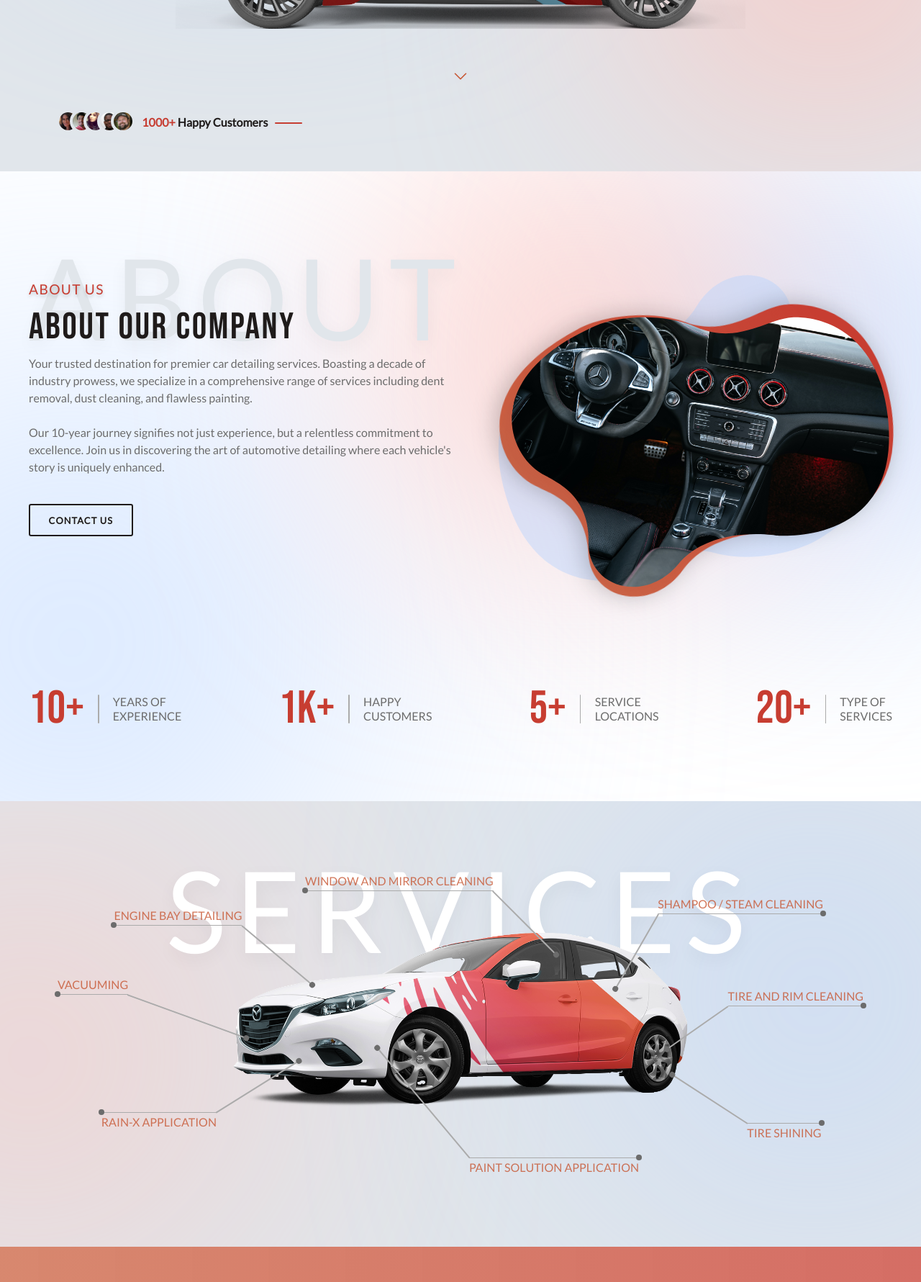
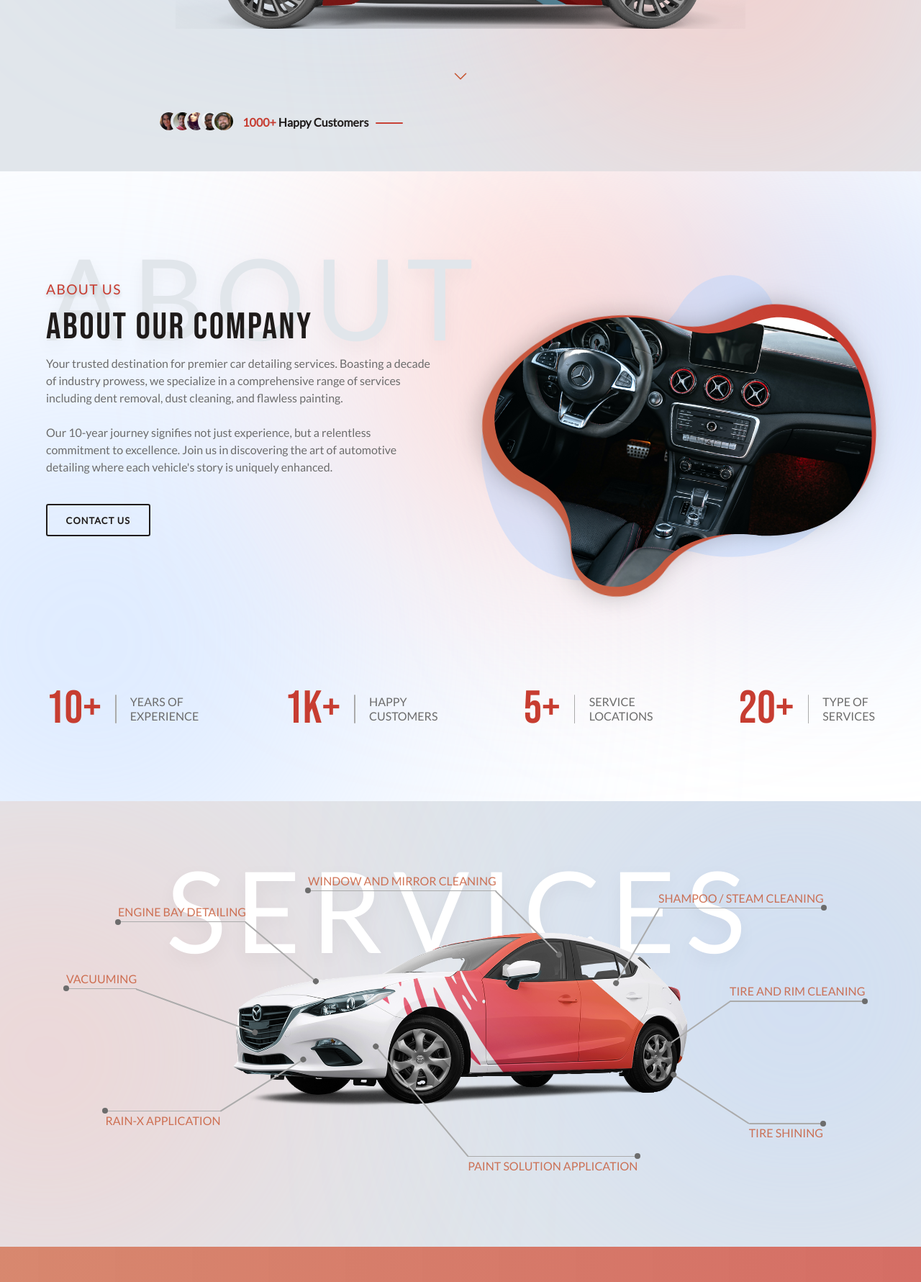
Before and after one commit to Sohail0707/pentagon_detailing, a PHP site: page / in a window 1280 px wide. Shown: the part 560-2341 px from the top of the page at 72% size. Run offline with PHP 8.4, Linux system fonts and the light colour scheme.

Commit message:
responsive from 1200px

```diff
--- a/css/general.css
+++ b/css/general.css
@@ -54,7 +54,7 @@ main {
   position: absolute;
   top: 0;
   width: 100%;
-  padding: 0 6.4rem;
+  padding: 0 8rem;
   z-index: 1;
 }
 
@@ -72,13 +72,15 @@ main {
   left: 50%;
   transform: translate(-50%, -50%);
   display: flex;
+  width: max-content;
   list-style: none;
   gap: 3.2rem;
 }
 
 .nav_link:is(:link, :visited) {
-  display: inline-block;
+  display: flex;
   text-decoration: none;
+  line-height: 1;
   text-transform: uppercase;
   letter-spacing: 0.136rem;
   font-size: 1.6rem;
@@ -106,11 +108,11 @@ main {
 
 .footer {
   background: var(--primary_dark);
-  padding: 8rem 0;
+  padding: 8rem 8rem;
 }
 
 .footer_container {
-  width: 150rem;
+  max-width: 150rem;
   margin: 0 auto;
   display: grid;
   grid-template-columns: repeat(4, auto);
--- a/css/home_query.css
+++ b/css/home_query.css
@@ -1,4 +1,16 @@
-@media (max-width: 1692px) {
+@media (min-width: 125em) {
+  html {
+    font-size: 68.75%;
+  }
+}
+
+@media (min-width: 143em) {
+  html {
+    font-size: 75%;
+  }
+}
+
+@media (max-width: 106em) {
   html {
     font-size: 50%;
   }
--- a/css/index.css
+++ b/css/index.css
@@ -12,7 +12,7 @@ header {
 
 .header_container {
   position: relative;
-  width: 150rem;
+  max-width: 150rem;
   margin: 0 auto;
   padding: 20rem 0 15rem 0;
   /* background-color: darkseagreen; */
@@ -71,6 +71,7 @@ header .highlight_txt {
   gap: 2rem;
 
   height: 100%;
+  padding: 0 8rem;
 
   z-index: 2;
   /* background-color: crimson; */
@@ -162,13 +163,13 @@ header .highlight_txt {
 .section_about {
   position: relative;
   width: 100%;
-  padding: 12rem 0;
+  padding: 12rem 8rem;
   overflow: hidden;
 }
 
 .about_container {
   position: relative;
-  width: 150rem;
+  max-width: 150rem;
   margin: 0 auto;
 }
 
@@ -354,13 +355,13 @@ header .highlight_txt {
 .section_service {
   position: relative;
   background: var(--primary_light);
-  padding: 12.8rem 0;
+  padding: 12.8rem 8rem;
   overflow: hidden;
 }
 
 .service_container {
   position: relative;
-  width: 150rem;
+  max-width: 150rem;
   margin: 0 auto;
 }
 
@@ -463,35 +464,35 @@ header .highlight_txt {
 /* positioning indicators */
 .indicator__1 {
   top: 0;
-  left: 48rem;
+  left: 16rem;
 }
 .indicator__2 {
-  top: 6rem;
-  left: 14.8rem;
+  top: 5.4rem;
+  left: -17rem;
 }
 .indicator__3 {
-  top: 18rem;
-  left: 5rem;
+  top: 17rem;
+  left: -26rem;
 }
 .indicator__4 {
   bottom: 7.9rem;
-  left: 12.6rem;
+  left: -19.2rem;
 }
 .indicator__5 {
   bottom: 0;
-  right: 44rem;
+  right: 11.7rem;
 }
 .indicator__6 {
-  bottom: 6rem;
-  right: 12.3rem;
+  bottom: 5.7rem;
+  right: -20.5rem;
 }
 .indicator__7 {
-  top: 20rem;
-  right: 5rem;
+  top: 19.2rem;
+  right: -27.8rem;
 }
 .indicator__8 {
-  top: 4rem;
-  right: 12rem;
+  top: 3rem;
+  right: -20.6rem;
 }
 
 /* positioning indicator line__1 */
@@ -645,7 +646,12 @@ header .highlight_txt {
   top: 50%;
   left: 50%;
   transform: translate(-50%, -50%);
-  padding: 15rem 25rem;
+  display: flex;
+  align-items: center;
+  justify-content: center;
+  width: 60%;
+  height: 60%;
+  /* padding: 15rem 25rem; */
   z-index: 2;
 }
 
@@ -676,12 +682,12 @@ header .highlight_txt {
 /* //////////////////////////////////////////// */
 .section_gallery {
   overflow: hidden;
-  padding: 10rem 0 12rem 0;
+  padding: 10rem 8rem 12rem 8rem;
 }
 
 .gallery_container {
   position: relative;
-  width: 150rem;
+  max-width: 150rem;
   margin: 0 auto;
   height: calc(50rem + 18rem);
   /* background-color: cornflowerblue; */
@@ -873,12 +879,12 @@ header .highlight_txt {
 /* ----------- Section testimonial ----------- */
 /* //////////////////////////////////////////// */
 .section_testimonial {
-  padding: 12rem 0;
+  padding: 12rem 8rem;
   background: var(--primary_light);
 }
 
 .testimonial_container {
-  width: 150rem;
+  max-width: 150rem;
   padding-top: 15rem;
   position: relative;
   margin: 0 auto;
--- a/index.html
+++ b/index.html
@@ -182,7 +182,6 @@
                   alt="a luxury car png"
                   class="service_img"
                   loading="lazy" />
-              </picture>
 
                 <!-- This is the inditacors to indicate different sides of the car -->
                 <span class="indicators indicator__1">
@@ -257,6 +256,7 @@
                     <div class="dot"></div>
                   </span>
                 </span>
+              </picture>
 
               <div class="service_btn_container">
                 <a href="service.html" class="btn_service">see all services</a>
```
Also changed, not shown: css/service_query.css (added). Lines whose indentation alone changed are shown as unchanged.
